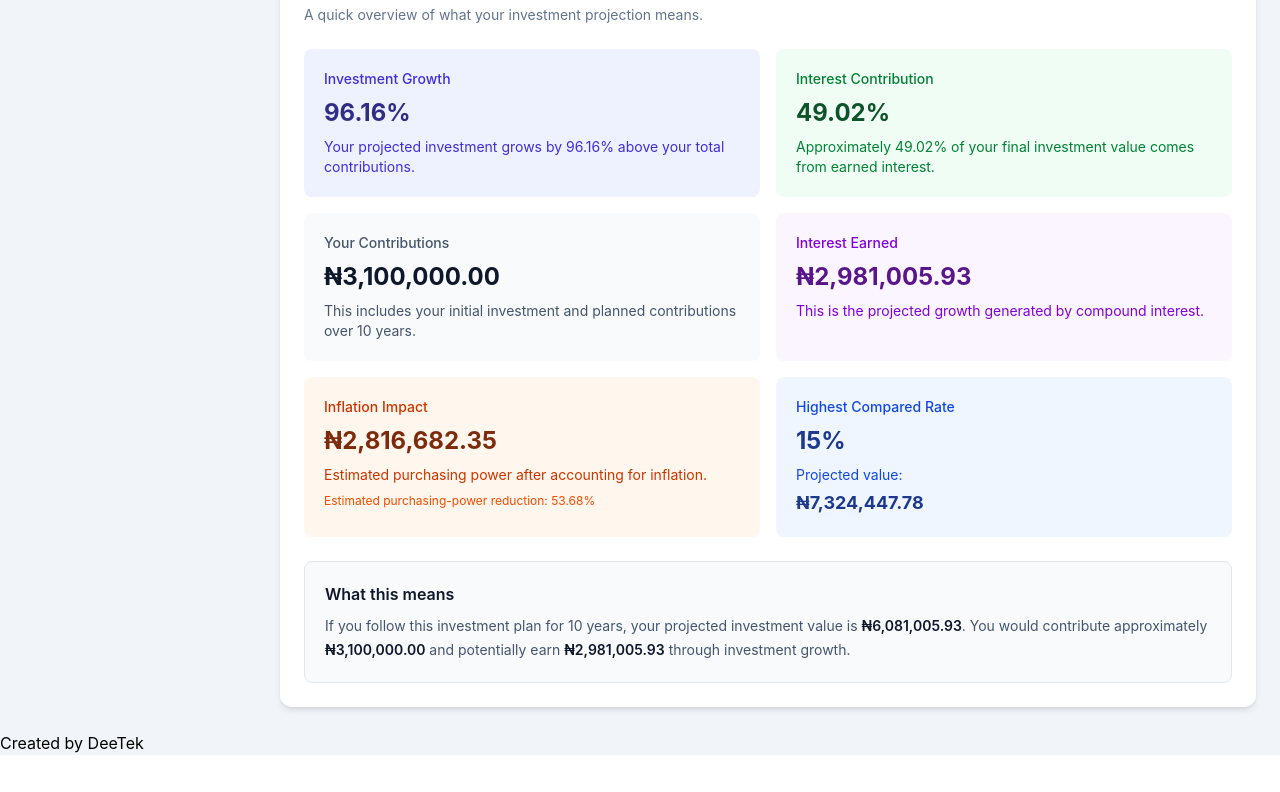
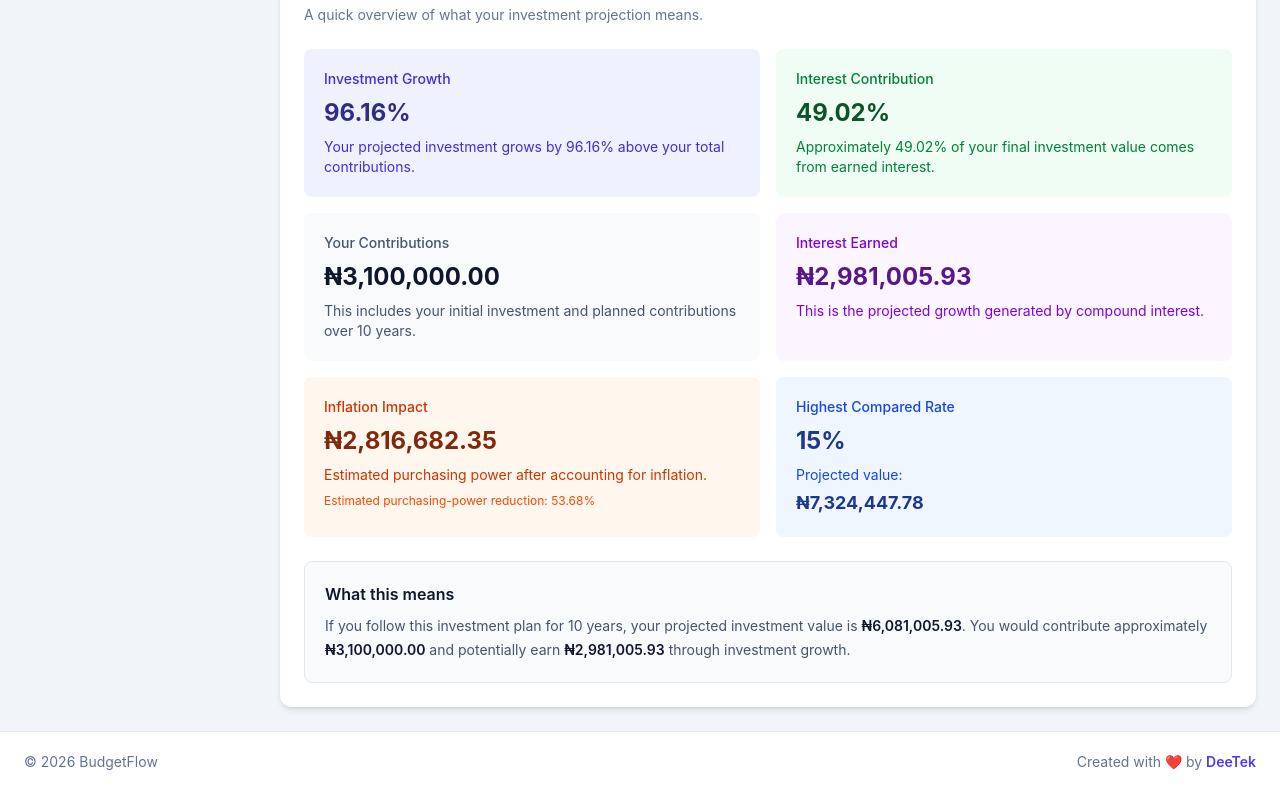
Before and after one commit to skidan007/budgetflow, a React (Vite) app: page /compound-interest in a window 1280 px wide. Shown: the part 3401-4193 px from the top of the page. Before the commit the page ends 4156 px from the top, so only its background shows below. Built offline with nearby package versions, Linux system fonts and the light colour scheme.

Commit message:
fix footer and comp interest form

```diff
--- a/src/components/CompoundInterestForm.jsx
+++ b/src/components/CompoundInterestForm.jsx
@@ -61,7 +61,7 @@ function CompoundInterestForm({
     <div className="rounded-xl bg-white p-6 shadow-md">
       <h2 className="mb-6 text-xl font-semibold">Investment Details</h2>
 
-      <div className="grid grid-cols-1 gap-6 md:grid-cols-2">
+      <div className="grid grid-cols-2 gap-6 md:grid-cols-2">
         {/* Currency */}
         <div>
           <label className="mb-2 block text-sm font-medium">Currency</label>
@@ -91,7 +91,7 @@ function CompoundInterestForm({
             value={principal}
             onChange={(e) => setPrincipal(e.target.value)}
             className={inputClass(errors.principal)}
-            placeholder="100000"
+            placeholder="Enter initial investment"
           />
 
           {errors.principal && (
@@ -111,8 +111,8 @@ function CompoundInterestForm({
             type="number"
             min="0"
             value={monthlyContribution}
-            onChange={(e) => setMonthlyContribution(Number(e.target.value))}
-            placeholder="25000"
+            onChange={(e) => setMonthlyContribution(e.target.value)}
+            placeholder="Enter monthly contribution"
             className={inputClass(errors.contribution)}
           />
           {errors.contribution && (
@@ -132,8 +132,8 @@ function CompoundInterestForm({
             type="number"
             min="1"
             value={years}
-            onChange={(e) => setYears(Number(e.target.value))}
-            placeholder="10"
+            onChange={(e) => setYears(e.target.value)}
+            placeholder="Enter investment duration in years"
             className={inputClass(errors.years)}
           />
           {errors.years && (
@@ -154,9 +154,9 @@ function CompoundInterestForm({
             min="0"
             step="0.1"
             value={interestRate}
-            onChange={(e) => setInterestRate(Number(e.target.value))}
+            onChange={(e) => setInterestRate(e.target.value)}
             className={inputClass(errors.interestRate)}
-            placeholder="12"
+            placeholder="Enter annual interest rate"
           />
           {errors.interestRate && (
             <p className="mt-1 text-sm text-red-600">
@@ -177,9 +177,9 @@ function CompoundInterestForm({
             min="0"
             step="0.1"
             value={inflationRate}
-            onChange={(e) => setInflationRate(Number(e.target.value))}
+            onChange={(e) => setInflationRate(e.target.value)}
             className={inputClass(errors.inflationRate)}
-            placeholder="8"
+            placeholder="Enter inflation rate"
           />
           {errors.inflationRate && (
             <p className="mt-1 text-sm text-red-600">
--- /dev/null
+++ b/src/components/Footer.jsx
@@ -0,0 +1,20 @@
+function Footer() {
+  return (
+    <footer className="border-t border-slate-200 bg-white px-6 py-5">
+      <div className="mx-auto flex max-w-7xl flex-col items-center justify-between gap-2 text-sm text-slate-500 sm:flex-row">
+        <p>
+          © {new Date().getFullYear()} BudgetFlow
+        </p>
+
+        <p>
+          Created with ❤️ by{" "}
+          <span className="font-semibold text-indigo-600">
+            DeeTek
+          </span>
+        </p>
+      </div>
+    </footer>
+  );
+}
+
+export default Footer;
--- a/src/layouts/MainLayout.jsx
+++ b/src/layouts/MainLayout.jsx
@@ -2,6 +2,7 @@ import { useState } from "react";
 import Sidebar from "../components/Sidebar";
 import Navbar from "../components/Navbar";
 import { Outlet } from "react-router-dom";
+import Footer from "../components/Footer";
 
 const MainLayout = () => {
   const [sidebarOpen, setSidebarOpen] = useState(false);
@@ -30,9 +31,7 @@ const MainLayout = () => {
           <Outlet  />
         </main>
       </div>
-      <div>
-        <p>Created by DeeTek</p>
-      </div>
+      <Footer />
     </div>
   );
 };
--- a/src/pages/CompoundInterest.jsx
+++ b/src/pages/CompoundInterest.jsx
@@ -177,7 +177,7 @@ Inflation Adjusted Value: ${currency}${Number(
         inflationAdjustedValue={inflationAdjustedValue}
       />
 
-      <div className="flex lg:flex-row flex-col gap-3 justify-center">
+      <div className="flex lg:flex-row flex-col-2 gap-3 justify-center">
         <button
           type="button"
           onClick={handleCopyResults}
```
